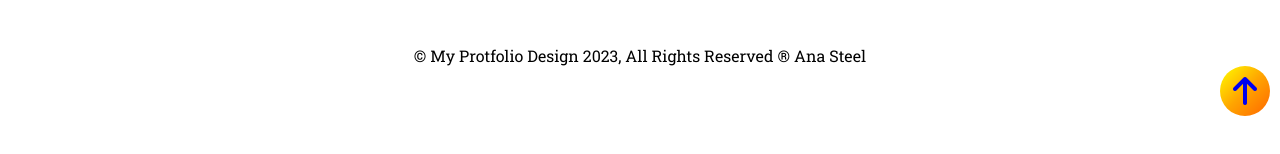
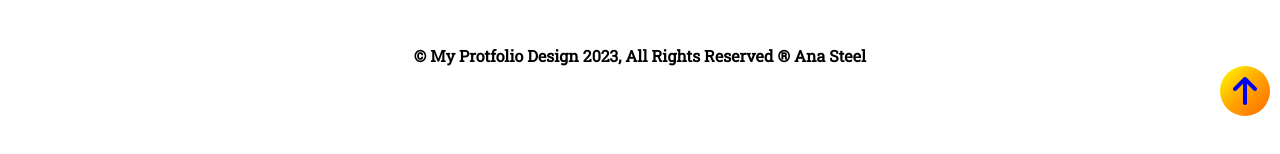
Before and after one commit to soniagkalliath/portfolio-mar-23, a plain HTML site: page index.html in a window 1280 px wide. Shown: the part 1709-1863 px from the top of the page. Drawn offline with Linux system fonts and the light colour scheme; a web font is replaced by a local one.

Commit message:
footer changed

```diff
--- a/index.html
+++ b/index.html
@@ -194,7 +194,7 @@
 
       <!-- footer -->
       <footer>
-        <p style="text-align: center;">&copy; My Protfolio Design 2023, All Rights Reserved &reg; Ana Steel </p>
+        <p style="text-align: center;font-weight: bold;">&copy; My Protfolio Design 2023, All Rights Reserved &reg; Ana Steel </p>
         <div class="up-arrow">
           <a href="#container"> <i class="fa-solid fa-arrow-up fa-2x"></i> </a>
         </div>
```
